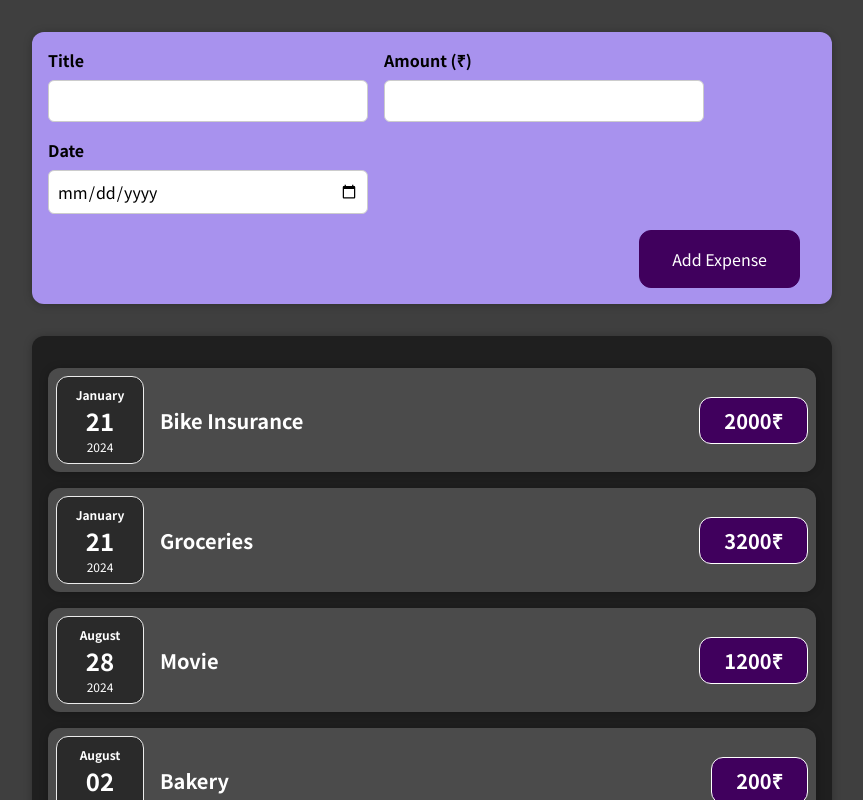
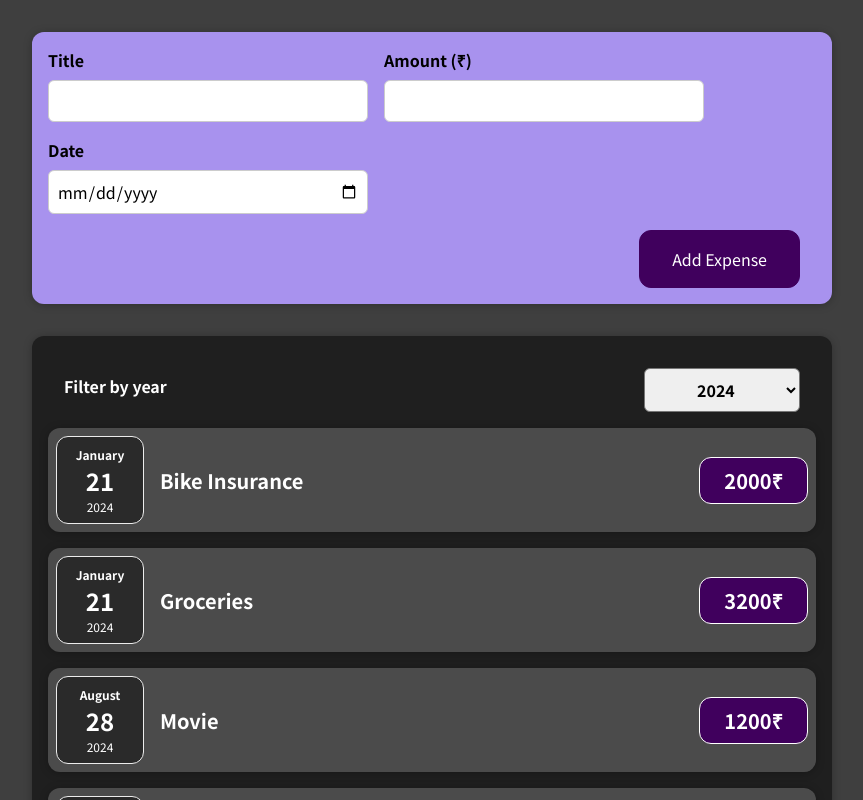
Before and after one commit to vithran21/ExpenseTracker_React_App, a React (Create React App) app: page / in a window 1280 px wide. Shown: the top 800 px of the page, without its empty margins (208-1071 px from the left). Built offline with nearby package versions, Linux system fonts and the light colour scheme.

Commit message:
Modified New Expense related code (lifting the state from child to parent); Added ExpensesFilter Component without filter functionality

```diff
--- a/src/App.js
+++ b/src/App.js
@@ -29,10 +29,14 @@
     },
   ];
 
+  const saveExpenseHandler = (newExpense) => {
+    console.log(newExpense);
+  };
+
   return (
     <div>
-      <NewExpense />
-      <Expenses items={expenseItems} />
+      <NewExpense onNewExpenseSaveHandler={saveExpenseHandler}/>
+      <Expenses items={expenseItems}/>
     </div>
   );
 }
--- a/src/components/Expenses/Expenses.js
+++ b/src/components/Expenses/Expenses.js
@@ -1,10 +1,22 @@
+import React, { useState } from "react";
 import Card from "../UI/Card";
 import ExpenseItem from "./ExpenseItem";
+import ExpensesFilter from "./ExpensesFilter";
 import "./Expenses.css";
 
 function Expenses(props) {
+  const [filteredYear, setFilteredYear] = useState("2024");
+
+  const filterChangeHandler = (selectedYear) => {
+    setFilteredYear(selectedYear);
+  };
+
   return (
     <Card className="expenses">
+      <ExpensesFilter
+        selected={filteredYear}
+        onChangeFilter={filterChangeHandler}
+      />
       <ExpenseItem
         title={props.items[0].title}
         amount={props.items[0].amount}
--- /dev/null
+++ b/src/components/Expenses/ExpensesFilter.css
@@ -0,0 +1,24 @@
+.expenses-filter {
+  color: white;
+  padding: 0 1rem;
+}
+
+.expenses-filter__control {
+  display: flex;
+  width: 100%;
+  align-items: center;
+  justify-content: space-between;
+  margin: 1rem 0;
+}
+
+.expenses-filter label {
+  font-weight: bold;
+  margin-bottom: 0.5rem;
+}
+
+.expenses-filter select {
+  font: inherit;
+  padding: 0.5rem 3rem;
+  font-weight: bold;
+  border-radius: 6px;
+}
--- /dev/null
+++ b/src/components/Expenses/ExpensesFilter.js
@@ -0,0 +1,25 @@
+import React from "react";
+
+import "./ExpensesFilter.css";
+
+const ExpensesFilter = (props) => {
+  const dropdownChangeHandler = (event) => {
+    props.onChangeFilter(event.target.value);
+  };
+
+  return (
+    <div className="expenses-filter">
+      <div className="expenses-filter__control">
+        <label>Filter by year</label>
+        <select value={props.selected} onChange={dropdownChangeHandler}>
+          <option value="2024">2024</option>
+          <option value="2023">2023</option>
+          <option value="2022">2022</option>
+          <option value="2021">2021</option>
+        </select>
+      </div>
+    </div>
+  );
+};
+
+export default ExpensesFilter;
--- a/src/components/NewExpense/ExpenseForm.js
+++ b/src/components/NewExpense/ExpenseForm.js
@@ -1,24 +1,21 @@
 import React, { useState } from "react";
 import "./ExpenseForm.css";
 
-const ExpenseForm = () => {
+const ExpenseForm = (props) => {
   const [enteredTitle, setEnteredTitle] = useState("");
   const [enteredAmount, setEnteredAmount] = useState("");
   const [enteredDate, setEnteredDate] = useState("");
 
   const titleChangeHandler = (event) => {
     setEnteredTitle(event.target.value);
-    console.log(enteredTitle);
   };
 
   const amountChangeHandler = (event) => {
     setEnteredAmount(event.target.value);
-    console.log(enteredAmount);
   };
 
   const dateChangeHandler = (event) => {
     setEnteredDate(event.target.value);
-    console.log(enteredDate);
   };
 
   const submitHandler = (event) => {
@@ -29,6 +26,8 @@
       amount: enteredAmount,
       date: new Date(enteredDate),
     };
+
+    props.onSaveExpenseData(expenseData);
 
     setEnteredTitle("");
     setEnteredAmount("");
--- a/src/components/NewExpense/NewExpense.js
+++ b/src/components/NewExpense/NewExpense.js
@@ -2,10 +2,18 @@
 import ExpenseForm from "./ExpenseForm";
 import "./NewExpense.css";
 
-const NewExpense = () => {
+const NewExpense = (prop) => {
+  const saveExpenseDataHandler = (enteredExpenseData) => {
+    const expenseData = {
+      ...enteredExpenseData,
+      id: Math.random().toString(),
+    };
+    prop.onNewExpenseSaveHandler(expenseData);
+  };
+
   return (
     <div className="new-expense">
-      <ExpenseForm />
+      <ExpenseForm onSaveExpenseData={saveExpenseDataHandler} />
     </div>
   );
 };
```
